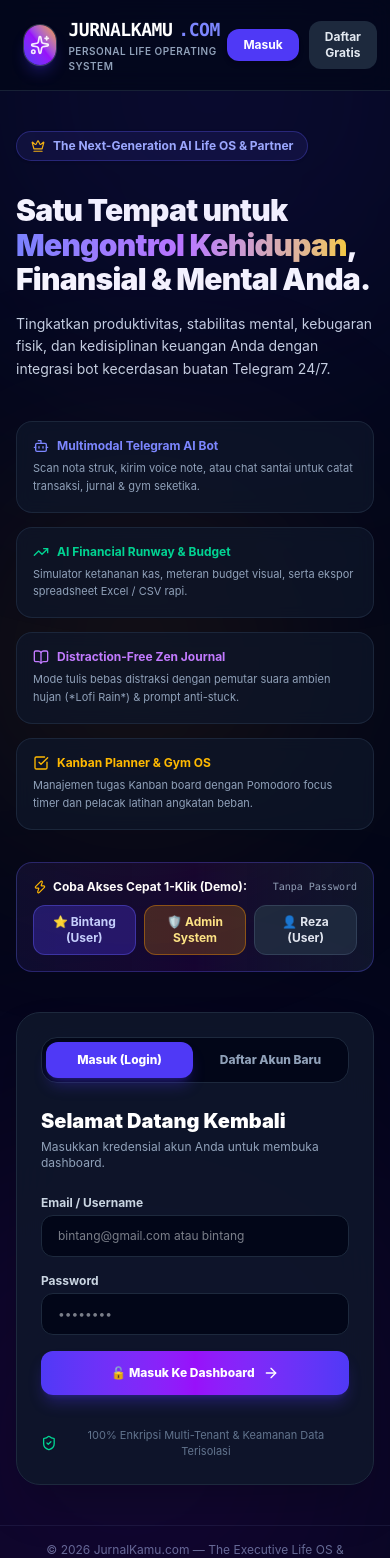
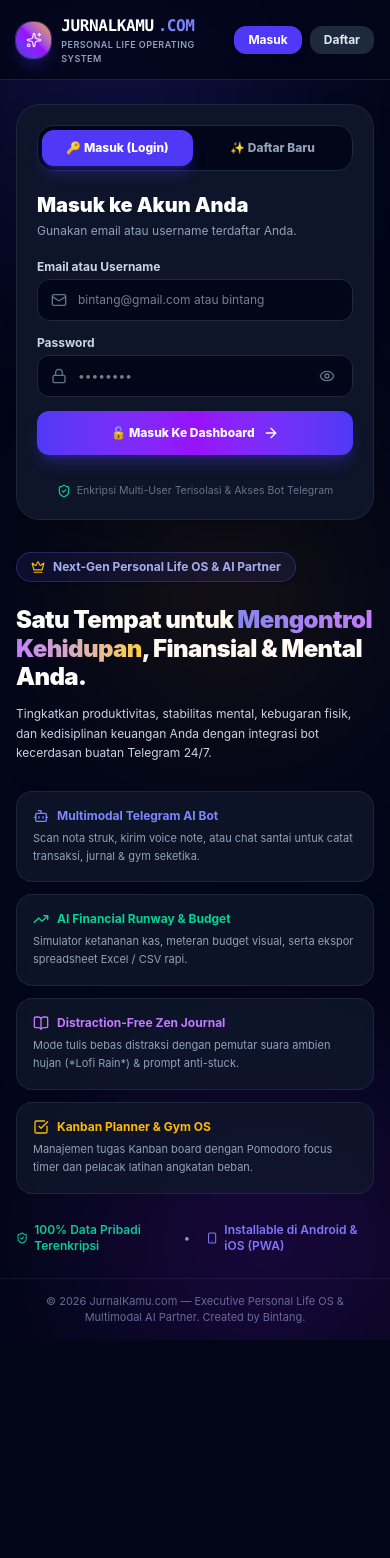
Before and after one commit to animasiasep887-beep/JURNAL-KAMU, a React (Vite) app: page / in a window 390 px wide. Shown: the top 1558 px of the page. After the commit the page ends 1340 px from the top, so only its background shows below. Built offline with nearby package versions, Linux system fonts and the light colour scheme.

Commit message:
Remove demo quick login buttons and optimize mobile UI for Android and iPhone

```diff
--- a/src/pages/AuthPage.tsx
+++ b/src/pages/AuthPage.tsx
@@ -17,13 +17,17 @@ import {
   CheckSquare,
   Award,
   Crown,
-  ChevronRight,
+  Eye,
+  EyeOff,
+  Mail,
+  Phone,
 } from 'lucide-react';
 import { audioSynth } from '../utils/audioSynth';
 
 export const AuthPage: React.FC = () => {
-  const { login, register, switchUser, users } = useAuth();
+  const { login, register } = useAuth();
   const [isRegister, setIsRegister] = useState(false);
+  const [showPassword, setShowPassword] = useState(false);
 
   // Form State
   const [email, setEmail] = useState('');
@@ -32,15 +36,19 @@ export const AuthPage: React.FC = () => {
   const [username, setUsername] = useState('');
   const [whatsapp, setWhatsapp] = useState('');
   const [errorMsg, setErrorMsg] = useState('');
+  const [loading, setLoading] = useState(false);
 
   const handleSubmit = (e: React.FormEvent) => {
     e.preventDefault();
     audioSynth.playClick();
     setErrorMsg('');
+    setLoading(true);
 
+    setTimeout(() => {
       if (isRegister) {
-      if (!name.trim() || !username.trim() || !email.trim()) {
-        setErrorMsg('Mohon lengkapi Nama Lengkap, Username, dan Email!');
+        if (!name.trim() || !username.trim() || !email.trim() || !pass.trim()) {
+          setErrorMsg('Mohon lengkapi Nama Lengkap, Username, Email & Password!');
+          setLoading(false);
           return;
         }
         register(name.trim(), username.trim(), email.trim(), whatsapp.trim());
@@ -48,50 +56,48 @@ export const AuthPage: React.FC = () => {
       } else {
         const ok = login(email.trim(), pass);
         if (!ok) {
-        setErrorMsg('Email atau Username tidak cocok dengan password!');
+          setErrorMsg('Email atau Username tidak cocok dengan password yang terdaftar!');
+          audioSynth.playClick(0.2);
         } else {
           audioSynth.playSuccess();
         }
       }
-  };
-
-  const handleQuickDemoLogin = (userId: string) => {
-    audioSynth.playClick();
-    switchUser(userId);
-    audioSynth.playSuccess(0.15);
+      setLoading(false);
+    }, 300);
   };
 
   return (
-    <div className="min-h-screen bg-slate-950 text-slate-100 flex flex-col justify-between font-sans selection:bg-indigo-500 selection:text-white relative overflow-hidden">
+    <div className="min-h-screen bg-slate-950 text-slate-100 flex flex-col justify-between font-sans selection:bg-indigo-500 selection:text-white relative overflow-x-hidden">
       {/* Dynamic Ambient Background Glows */}
-      <div className="absolute top-[-10%] left-[-10%] w-[500px] h-[500px] bg-indigo-600/15 rounded-full blur-[140px] pointer-events-none" />
-      <div className="absolute bottom-[-10%] right-[-10%] w-[600px] h-[600px] bg-purple-600/15 rounded-full blur-[160px] pointer-events-none" />
-      <div className="absolute top-[30%] right-[20%] w-[350px] h-[350px] bg-amber-500/10 rounded-full blur-[120px] pointer-events-none" />
+      <div className="absolute top-[-5%] left-[-10%] w-[320px] sm:w-[500px] h-[320px] sm:h-[500px] bg-indigo-600/20 rounded-full blur-[100px] sm:blur-[140px] pointer-events-none" />
+      <div className="absolute bottom-[-5%] right-[-10%] w-[320px] sm:w-[600px] h-[320px] sm:h-[600px] bg-purple-600/20 rounded-full blur-[110px] sm:blur-[160px] pointer-events-none" />
+      <div className="absolute top-[35%] right-[10%] w-[250px] sm:w-[350px] h-[250px] sm:h-[350px] bg-amber-500/10 rounded-full blur-[90px] sm:blur-[120px] pointer-events-none" />
 
-      {/* Top Navigation Bar */}
-      <header className="border-b border-slate-800/80 bg-slate-950/70 backdrop-blur-md sticky top-0 z-30 px-6 py-4">
+      {/* Top Header */}
+      <header className="border-b border-slate-800/80 bg-slate-950/80 backdrop-blur-md sticky top-0 z-30 px-4 sm:px-8 py-3.5 sm:py-4">
         <div className="max-w-7xl mx-auto flex items-center justify-between">
-          <div className="flex items-center gap-3">
-            <div className="w-10 h-10 rounded-2xl bg-gradient-to-tr from-indigo-600 via-purple-600 to-amber-500 flex items-center justify-center shadow-lg shadow-indigo-600/30 ring-1 ring-white/20">
-              <Sparkles className="w-5 h-5 text-white animate-pulse" />
+          <div className="flex items-center gap-2.5 sm:gap-3">
+            <div className="w-9 h-9 sm:w-10 sm:h-10 rounded-2xl bg-gradient-to-tr from-indigo-600 via-purple-600 to-amber-500 flex items-center justify-center shadow-lg shadow-indigo-600/30 ring-1 ring-white/20">
+              <Sparkles className="w-4 h-4 sm:w-5 sm:h-5 text-white animate-pulse" />
             </div>
             <div>
-              <span className="text-lg font-black tracking-tight text-white flex items-center gap-1.5 font-mono">
+              <span className="text-base sm:text-lg font-black tracking-tight text-white flex items-center gap-1 font-mono">
                 JURNALKAMU<span className="text-indigo-400">.COM</span>
               </span>
-              <span className="text-[10px] text-slate-400 tracking-wider block font-semibold">
+              <span className="text-[9px] sm:text-[10px] text-slate-400 tracking-wider block font-semibold">
                 PERSONAL LIFE OPERATING SYSTEM
               </span>
             </div>
           </div>
 
-          <div className="flex items-center gap-2.5">
+          <div className="flex items-center gap-2">
             <button
               onClick={() => {
                 audioSynth.playClick();
                 setIsRegister(false);
+                setErrorMsg('');
               }}
-              className={`px-4 py-2 text-xs font-bold rounded-xl transition-all ${
+              className={`px-3.5 sm:px-4 py-1.5 sm:py-2 text-xs font-bold rounded-xl transition-all ${
                 !isRegister ? 'bg-indigo-600 text-white shadow-md' : 'text-slate-400 hover:text-white bg-slate-900 border border-slate-800'
               }`}
             >
@@ -101,40 +107,41 @@ export const AuthPage: React.FC = () => {
               onClick={() => {
                 audioSynth.playClick();
                 setIsRegister(true);
+                setErrorMsg('');
               }}
-              className={`px-4 py-2 text-xs font-bold rounded-xl transition-all ${
+              className={`px-3.5 sm:px-4 py-1.5 sm:py-2 text-xs font-bold rounded-xl transition-all ${
                 isRegister ? 'bg-gradient-to-r from-indigo-600 to-purple-600 text-white shadow-lg' : 'bg-slate-800 text-slate-200 hover:text-white'
               }`}
             >
-              Daftar Gratis
+              Daftar
             </button>
           </div>
         </div>
       </header>
 
-      {/* Main Content Area */}
-      <main className="max-w-7xl w-full mx-auto px-4 sm:px-6 lg:px-8 py-10 sm:py-14 flex-1 flex items-center justify-center">
-        <div className="grid grid-cols-1 lg:grid-cols-12 gap-10 lg:gap-14 items-center w-full">
+      {/* Main Container */}
+      <main className="max-w-7xl w-full mx-auto px-4 sm:px-6 lg:px-8 py-6 sm:py-12 flex-1 flex items-center justify-center">
+        <div className="grid grid-cols-1 lg:grid-cols-12 gap-8 lg:gap-14 items-center w-full max-w-lg lg:max-w-none">
 
-          {/* Left Column: Product Showcase & Value Proposition */}
-          <div className="lg:col-span-7 space-y-8">
+          {/* Left Column (Desktop Hero Showcase / Hidden on Mobile Form Focus) */}
+          <div className="lg:col-span-7 space-y-6 sm:space-y-8 order-2 lg:order-1">
             <div className="inline-flex items-center gap-2 px-3.5 py-1.5 rounded-full bg-indigo-500/10 border border-indigo-500/30 text-indigo-300 text-xs font-bold shadow-sm">
               <Crown className="w-3.5 h-3.5 text-amber-400" />
-              <span>The Next-Generation AI Life OS & Partner</span>
+              <span>Next-Gen Personal Life OS & AI Partner</span>
             </div>
 
-            <div className="space-y-4">
-              <h1 className="text-3xl sm:text-4xl lg:text-5xl font-black text-white tracking-tight leading-[1.15]">
+            <div className="space-y-3 sm:space-y-4">
+              <h1 className="text-2xl sm:text-4xl lg:text-5xl font-black text-white tracking-tight leading-[1.2]">
                 Satu Tempat untuk <span className="bg-gradient-to-r from-indigo-400 via-purple-400 to-amber-300 bg-clip-text text-transparent">Mengontrol Kehidupan</span>, Finansial & Mental Anda.
               </h1>
-              <p className="text-sm sm:text-base text-slate-300 leading-relaxed max-w-2xl">
+              <p className="text-xs sm:text-sm text-slate-300 leading-relaxed">
                 Tingkatkan produktivitas, stabilitas mental, kebugaran fisik, dan kedisiplinan keuangan Anda dengan integrasi bot kecerdasan buatan Telegram 24/7.
               </p>
             </div>
 
             {/* Feature Highlights Grid */}
-            <div className="grid grid-cols-1 sm:grid-cols-2 gap-3.5 pt-2">
-              <div className="p-4 rounded-2xl bg-slate-900/70 border border-slate-800/90 backdrop-blur-sm space-y-1.5">
+            <div className="grid grid-cols-1 sm:grid-cols-2 gap-3 pt-1">
+              <div className="p-4 rounded-2xl bg-slate-900/80 border border-slate-800/90 backdrop-blur-sm space-y-1.5 hover:border-indigo-500/40 transition-all">
                 <div className="flex items-center gap-2 text-indigo-400 font-bold text-xs">
                   <Bot className="w-4 h-4" />
                   <span>Multimodal Telegram AI Bot</span>
@@ -144,7 +151,7 @@ export const AuthPage: React.FC = () => {
                 </p>
               </div>
 
-              <div className="p-4 rounded-2xl bg-slate-900/70 border border-slate-800/90 backdrop-blur-sm space-y-1.5">
+              <div className="p-4 rounded-2xl bg-slate-900/80 border border-slate-800/90 backdrop-blur-sm space-y-1.5 hover:border-emerald-500/40 transition-all">
                 <div className="flex items-center gap-2 text-emerald-400 font-bold text-xs">
                   <TrendingUp className="w-4 h-4" />
                   <span>AI Financial Runway & Budget</span>
@@ -154,7 +161,7 @@ export const AuthPage: React.FC = () => {
                 </p>
               </div>
 
-              <div className="p-4 rounded-2xl bg-slate-900/70 border border-slate-800/90 backdrop-blur-sm space-y-1.5">
+              <div className="p-4 rounded-2xl bg-slate-900/80 border border-slate-800/90 backdrop-blur-sm space-y-1.5 hover:border-purple-500/40 transition-all">
                 <div className="flex items-center gap-2 text-purple-400 font-bold text-xs">
                   <BookOpen className="w-4 h-4" />
                   <span>Distraction-Free Zen Journal</span>
@@ -164,7 +171,7 @@ export const AuthPage: React.FC = () => {
                 </p>
               </div>
 
-              <div className="p-4 rounded-2xl bg-slate-900/70 border border-slate-800/90 backdrop-blur-sm space-y-1.5">
+              <div className="p-4 rounded-2xl bg-slate-900/80 border border-slate-800/90 backdrop-blur-sm space-y-1.5 hover:border-amber-500/40 transition-all">
                 <div className="flex items-center gap-2 text-amber-400 font-bold text-xs">
                   <CheckSquare className="w-4 h-4" />
                   <span>Kanban Planner & Gym OS</span>
@@ -175,46 +182,24 @@ export const AuthPage: React.FC = () => {
               </div>
             </div>
 
-            {/* Quick 1-Click Demo Accounts */}
-            <div className="p-4 rounded-2xl bg-gradient-to-r from-indigo-950/40 via-purple-950/30 to-slate-900 border border-indigo-500/30 space-y-2.5">
-              <div className="flex items-center justify-between">
-                <span className="text-xs font-bold text-white flex items-center gap-1.5">
-                  <Zap className="w-3.5 h-3.5 text-amber-400" />
-                  <span>Coba Akses Cepat 1-Klik (Demo):</span>
+            <div className="flex items-center gap-4 text-xs text-slate-400 pt-1">
+              <span className="flex items-center gap-1.5 text-emerald-400 font-semibold">
+                <ShieldCheck className="w-4 h-4" />
+                <span>100% Data Pribadi Terenkripsi</span>
               </span>
-                <span className="text-[10px] text-slate-400 font-mono">Tanpa Password</span>
-              </div>
-              <div className="grid grid-cols-3 gap-2">
-                <button
-                  type="button"
-                  onClick={() => handleQuickDemoLogin('user-bintang')}
-                  className="py-2 px-2.5 rounded-xl bg-indigo-600/30 hover:bg-indigo-600/60 border border-indigo-500/40 text-xs font-bold text-indigo-200 hover:text-white transition-all text-center"
-                >
-                  ⭐ Bintang (User)
-                </button>
-                <button
-                  type="button"
-                  onClick={() => handleQuickDemoLogin('user-admin')}
-                  className="py-2 px-2.5 rounded-xl bg-amber-500/20 hover:bg-amber-500/40 border border-amber-500/40 text-xs font-bold text-amber-200 hover:text-white transition-all text-center"
-                >
-                  🛡️ Admin System
-                </button>
-                <button
-                  type="button"
-                  onClick={() => handleQuickDemoLogin('user-reza')}
-                  className="py-2 px-2.5 rounded-xl bg-slate-800 hover:bg-slate-700 border border-slate-700 text-xs font-bold text-slate-200 hover:text-white transition-all text-center"
-                >
-                  👤 Reza (User)
-                </button>
-              </div>
+              <span>•</span>
+              <span className="flex items-center gap-1.5 text-indigo-400 font-semibold">
+                <Smartphone className="w-4 h-4" />
+                <span>Installable di Android & iOS (PWA)</span>
+              </span>
             </div>
           </div>
 
-          {/* Right Column: Authentication Card Form */}
-          <div className="lg:col-span-5">
-            <div className="bg-slate-900/90 border border-slate-800 rounded-3xl p-6 sm:p-8 shadow-2xl backdrop-blur-xl relative space-y-6">
+          {/* Right Column: Premium Auth Card Form */}
+          <div className="lg:col-span-5 order-1 lg:order-2">
+            <div className="bg-slate-900/95 border border-slate-800/90 rounded-3xl p-5 sm:p-8 shadow-2xl backdrop-blur-2xl relative space-y-5 sm:space-y-6">
 
-              {/* Form Tab Switcher */}
+              {/* Form Switcher Tabs */}
               <div className="grid grid-cols-2 gap-1 p-1 bg-slate-950 rounded-2xl border border-slate-800">
                 <button
                   type="button"
@@ -229,7 +214,7 @@ export const AuthPage: React.FC = () => {
                       : 'text-slate-400 hover:text-slate-200'
                   }`}
                 >
-                  Masuk (Login)
+                  🔑 Masuk (Login)
                 </button>
                 <button
                   type="button"
@@ -240,107 +225,133 @@ export const AuthPage: React.FC = () => {
                   }}
                   className={`py-2.5 text-xs font-extrabold rounded-xl transition-all ${
                     isRegister
-                      ? 'bg-indigo-600 text-white shadow-lg shadow-indigo-600/30'
+                      ? 'bg-gradient-to-r from-indigo-600 to-purple-600 text-white shadow-lg shadow-indigo-600/30'
                       : 'text-slate-400 hover:text-slate-200'
                   }`}
                 >
-                  Daftar Akun Baru
+                  ✨ Daftar Baru
                 </button>
               </div>
 
+              {/* Title & Subtitle */}
               <div>
                 <h2 className="text-xl sm:text-2xl font-black text-white">
-                  {isRegister ? 'Buat Akun Life OS' : 'Selamat Datang Kembali'}
+                  {isRegister ? 'Buat Akun Life OS' : 'Masuk ke Akun Anda'}
                 </h2>
                 <p className="text-xs text-slate-400 mt-1">
                   {isRegister
-                    ? 'Daftar sekarang dan dapatkan akses Pro Trial 7 Hari gratis.'
-                    : 'Masukkan kredensial akun Anda untuk membuka dashboard.'}
+                    ? 'Daftar sekarang & nikmati akses Pro Trial 7 Hari gratis.'
+                    : 'Gunakan email atau username terdaftar Anda.'}
                 </p>
               </div>
 
+              {/* Error Notification */}
               {errorMsg && (
-                <div className="p-3.5 rounded-xl bg-rose-500/10 border border-rose-500/30 text-rose-300 text-xs text-center font-bold animate-fade-in">
+                <div className="p-3.5 rounded-2xl bg-rose-500/10 border border-rose-500/30 text-rose-300 text-xs text-center font-bold animate-fade-in">
                   ⚠️ {errorMsg}
                 </div>
               )}
 
-              <form onSubmit={handleSubmit} className="space-y-4">
+              {/* Form Fields */}
+              <form onSubmit={handleSubmit} className="space-y-3.5">
                 {isRegister && (
                   <>
                     <div>
                       <label className="block text-xs font-bold text-slate-300 mb-1">Nama Lengkap</label>
+                      <div className="relative">
+                        <UserIcon className="w-4 h-4 text-slate-500 absolute left-3.5 top-1/2 -translate-y-1/2" />
                         <input
                           type="text"
                           placeholder="Contoh: Bintang Mas"
                           value={name}
                           onChange={(e) => setName(e.target.value)}
-                        className="w-full bg-slate-950 border border-slate-800 rounded-xl px-4 py-3 text-slate-100 text-xs outline-none focus:ring-2 focus:ring-indigo-500 transition-all"
+                          className="w-full bg-slate-950 border border-slate-800 rounded-xl pl-10 pr-4 py-3 text-slate-100 text-xs sm:text-sm outline-none focus:ring-2 focus:ring-indigo-500 transition-all"
                           required
                         />
+                      </div>
                     </div>
 
                     <div>
                       <label className="block text-xs font-bold text-slate-300 mb-1">Username Unik</label>
+                      <div className="relative">
+                        <span className="text-slate-500 text-xs font-mono font-bold absolute left-3.5 top-1/2 -translate-y-1/2">@</span>
                         <input
                           type="text"
                           placeholder="bintang_mas"
                           value={username}
                           onChange={(e) => setUsername(e.target.value)}
-                        className="w-full bg-slate-950 border border-slate-800 rounded-xl px-4 py-3 text-slate-100 text-xs outline-none focus:ring-2 focus:ring-indigo-500 transition-all"
+                          className="w-full bg-slate-950 border border-slate-800 rounded-xl pl-9 pr-4 py-3 text-slate-100 text-xs sm:text-sm outline-none focus:ring-2 focus:ring-indigo-500 transition-all"
                           required
                         />
                       </div>
+                    </div>
 
                     <div>
-                      <label className="block text-xs font-bold text-slate-300 mb-1">Nomor WhatsApp (Opsional)</label>
+                      <label className="block text-xs font-bold text-slate-300 mb-1">WhatsApp (Opsional)</label>
+                      <div className="relative">
+                        <Phone className="w-4 h-4 text-slate-500 absolute left-3.5 top-1/2 -translate-y-1/2" />
                         <input
                           type="text"
                           placeholder="+6281234567890"
                           value={whatsapp}
                           onChange={(e) => setWhatsapp(e.target.value)}
-                        className="w-full bg-slate-950 border border-slate-800 rounded-xl px-4 py-3 text-slate-100 text-xs outline-none focus:ring-2 focus:ring-indigo-500 transition-all"
+                          className="w-full bg-slate-950 border border-slate-800 rounded-xl pl-10 pr-4 py-3 text-slate-100 text-xs sm:text-sm outline-none focus:ring-2 focus:ring-indigo-500 transition-all"
                         />
+                      </div>
                     </div>
                   </>
                 )}
 
                 <div>
-                  <label className="block text-xs font-bold text-slate-300 mb-1">Email / Username</label>
+                  <label className="block text-xs font-bold text-slate-300 mb-1">Email atau Username</label>
+                  <div className="relative">
+                    <Mail className="w-4 h-4 text-slate-500 absolute left-3.5 top-1/2 -translate-y-1/2" />
                     <input
                       type="text"
                       placeholder="bintang@gmail.com atau bintang"
                       value={email}
                       onChange={(e) => setEmail(e.target.value)}
-                    className="w-full bg-slate-950 border border-slate-800 rounded-xl px-4 py-3 text-slate-100 text-xs outline-none focus:ring-2 focus:ring-indigo-500 transition-all"
+                      className="w-full bg-slate-950 border border-slate-800 rounded-xl pl-10 pr-4 py-3 text-slate-100 text-xs sm:text-sm outline-none focus:ring-2 focus:ring-indigo-500 transition-all"
                       required
                     />
+                  </div>
                 </div>
 
                 <div>
                   <label className="block text-xs font-bold text-slate-300 mb-1">Password</label>
+                  <div className="relative">
+                    <Lock className="w-4 h-4 text-slate-500 absolute left-3.5 top-1/2 -translate-y-1/2" />
                     <input
-                    type="password"
+                      type={showPassword ? 'text' : 'password'}
                       placeholder="••••••••"
                       value={pass}
                       onChange={(e) => setPass(e.target.value)}
-                    className="w-full bg-slate-950 border border-slate-800 rounded-xl px-4 py-3 text-slate-100 text-xs outline-none focus:ring-2 focus:ring-indigo-500 transition-all"
+                      className="w-full bg-slate-950 border border-slate-800 rounded-xl pl-10 pr-10 py-3 text-slate-100 text-xs sm:text-sm outline-none focus:ring-2 focus:ring-indigo-500 transition-all"
                       required
                     />
+                    <button
+                      type="button"
+                      onClick={() => setShowPassword(!showPassword)}
+                      className="absolute right-3.5 top-1/2 -translate-y-1/2 text-slate-500 hover:text-slate-300 p-1"
+                    >
+                      {showPassword ? <EyeOff className="w-4 h-4" /> : <Eye className="w-4 h-4" />}
+                    </button>
+                  </div>
                 </div>
 
                 <button
                   type="submit"
-                  className="w-full py-3.5 bg-gradient-to-r from-indigo-600 via-purple-600 to-indigo-600 hover:opacity-95 text-white font-extrabold text-xs sm:text-sm rounded-xl shadow-lg shadow-indigo-600/30 flex items-center justify-center gap-2 transition-all cursor-pointer mt-2"
+                  disabled={loading}
+                  className="w-full py-3.5 bg-gradient-to-r from-indigo-600 via-purple-600 to-indigo-600 hover:opacity-95 text-white font-extrabold text-xs sm:text-sm rounded-xl shadow-lg shadow-indigo-600/30 flex items-center justify-center gap-2 transition-all cursor-pointer mt-3 active:scale-98"
                 >
-                  <span>{isRegister ? '🚀 Daftar & Mulai Gratis' : '🔓 Masuk Ke Dashboard'}</span>
-                  <ArrowRight className="w-4 h-4" />
+                  <span>{loading ? 'Memproses...' : isRegister ? '🚀 Daftar & Mulai Gratis' : '🔓 Masuk Ke Dashboard'}</span>
+                  {!loading && <ArrowRight className="w-4 h-4" />}
                 </button>
               </form>
 
-              <div className="pt-2 text-center text-[11px] text-slate-500 flex items-center justify-center gap-1.5">
-                <ShieldCheck className="w-4 h-4 text-emerald-400" />
-                <span>100% Enkripsi Multi-Tenant & Keamanan Data Terisolasi</span>
+              <div className="pt-2 text-center text-[10.5px] text-slate-500 flex items-center justify-center gap-1.5">
+                <ShieldCheck className="w-3.5 h-3.5 text-emerald-400" />
+                <span>Enkripsi Multi-User Terisolasi & Akses Bot Telegram</span>
               </div>
             </div>
           </div>
@@ -349,8 +360,8 @@ export const AuthPage: React.FC = () => {
       </main>
 
       {/* Footer */}
-      <footer className="border-t border-slate-900 bg-slate-950 px-6 py-4 text-center text-xs text-slate-500">
-        <p>© 2026 JurnalKamu.com — The Executive Life OS & Telegram AI Partner. Crafted by Bintang.</p>
+      <footer className="border-t border-slate-900 bg-slate-950/90 px-4 sm:px-8 py-3.5 text-center text-[11px] text-slate-500">
+        <p>© 2026 JurnalKamu.com — Executive Personal Life OS & Multimodal AI Partner. Created by Bintang.</p>
       </footer>
     </div>
   );
```
Lines whose indentation alone changed are shown as unchanged.
